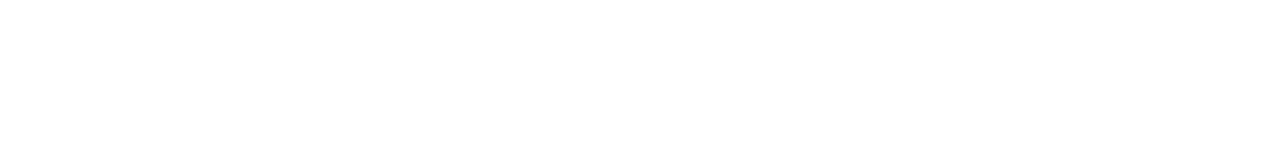
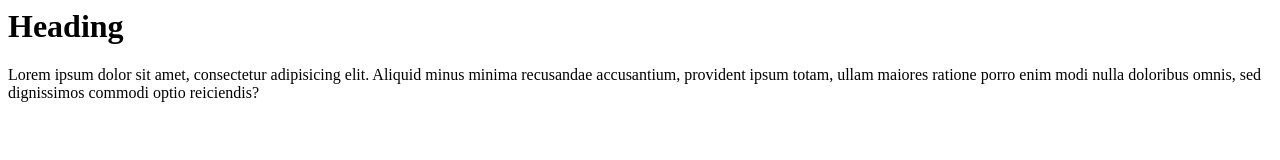
Before and after one commit to quinceyfreeman/testing, a plain HTML site: page index.html in a window 1280 px wide. Drawn offline with Linux system fonts and the light colour scheme.

Commit message:
added content into html file

```diff
--- a/index.html
+++ b/index.html
@@ -6,5 +6,8 @@
 </head>
 <body>
 
+    <h1>Heading</h1>
+    <p>Lorem ipsum dolor sit amet, consectetur adipisicing elit. Aliquid minus minima recusandae accusantium, provident ipsum totam, ullam maiores ratione porro enim modi nulla doloribus omnis, sed dignissimos commodi optio reiciendis?</p>
+
 </body>
 </html>
```
